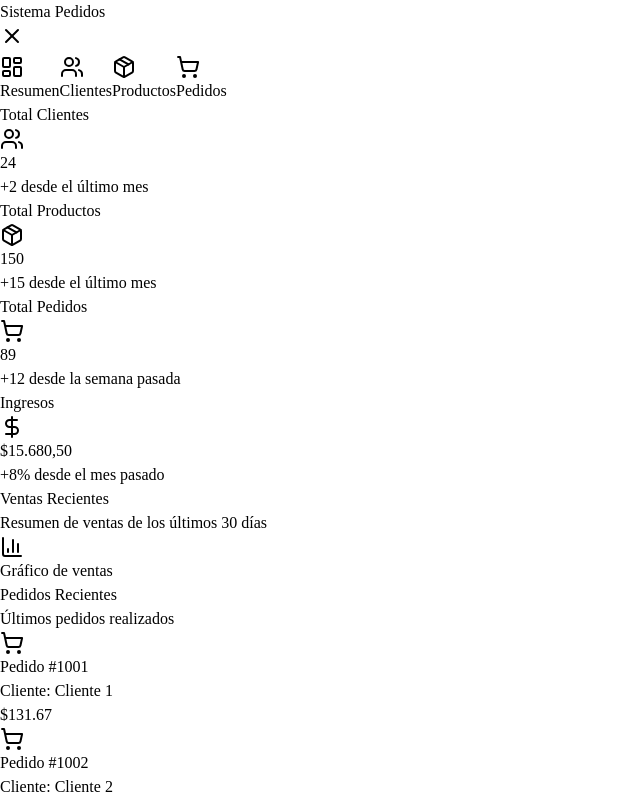
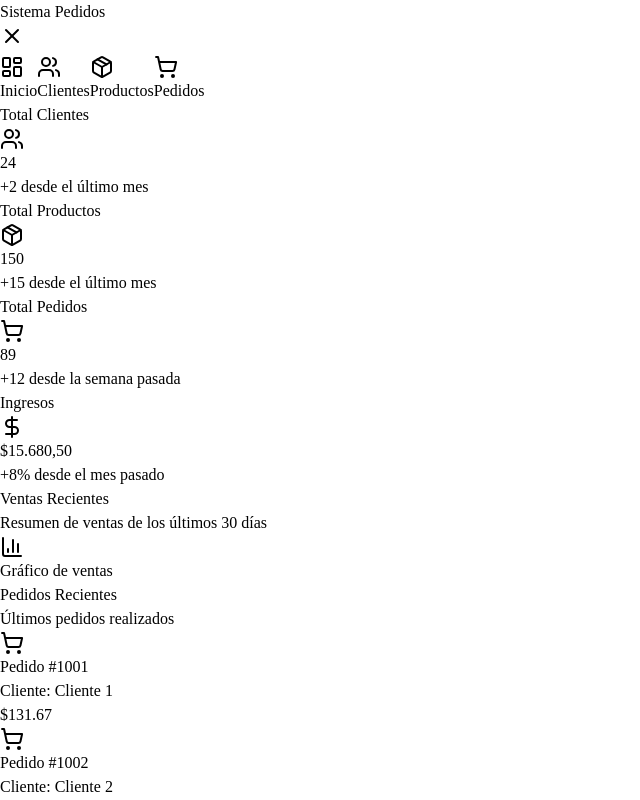
Before and after one commit to DevElvin02/ProyectoScrum, a React (Vite) app in the folder src/renderer/: page / in a window 1280 px wide. Shown: the top 800 px of the page, without its empty margins (0-640 px from the left). Built offline with nearby package versions, Linux system fonts and the light colour scheme.

Commit message:
cuartaactualizacion

```diff
--- a/src/renderer/src/page/index.jsx
+++ b/src/renderer/src/page/index.jsx
@@ -40,7 +40,7 @@ export default function Main() {
         <nav className="p-4">
           <NavItem
             icon={<LayoutDashboard size={24} />}
-            label="Resumen"
+            label="Inicio"
             active={location.pathname === '/'}
             expanded={sidebarOpen}
             onClick={() => navigate('/')}
```
